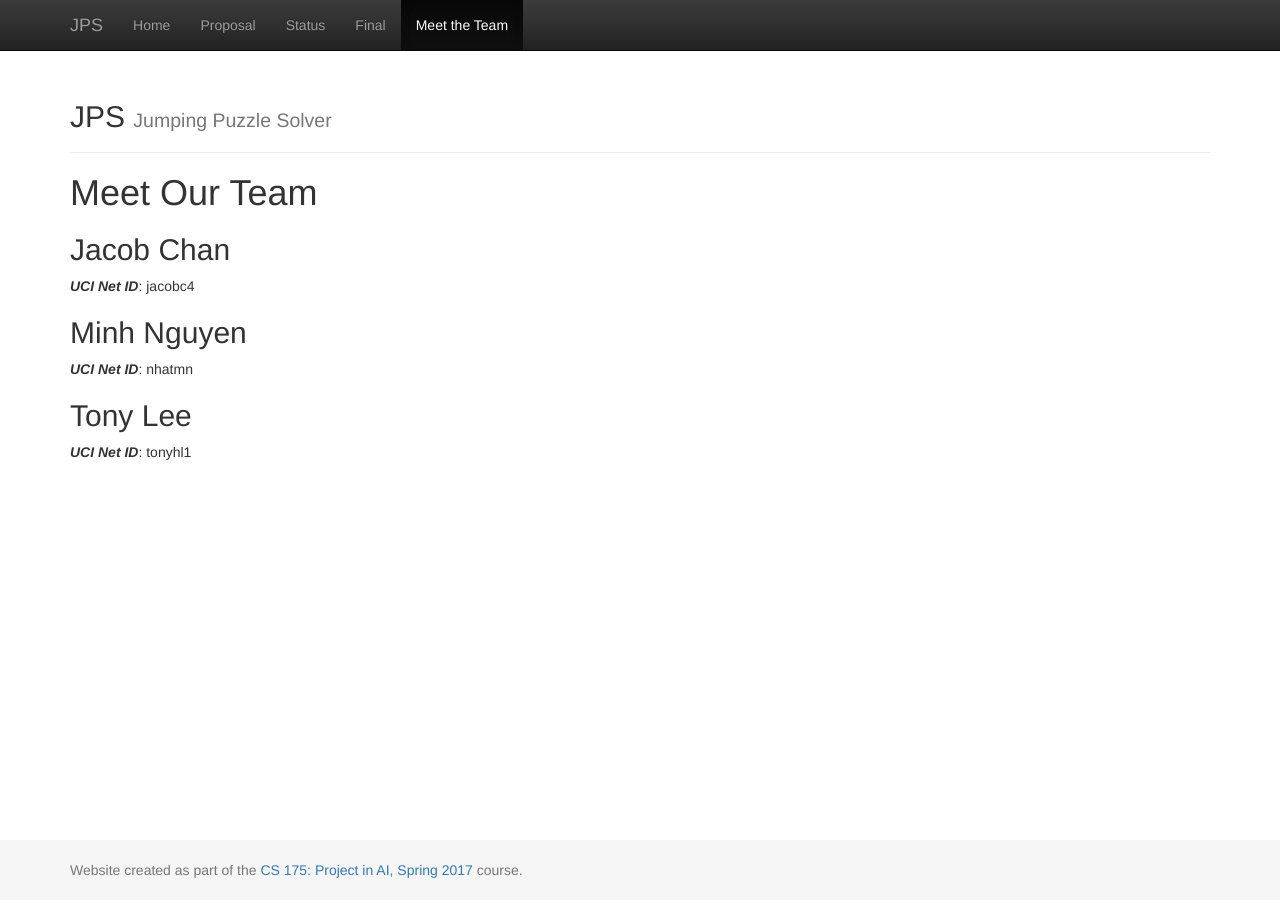
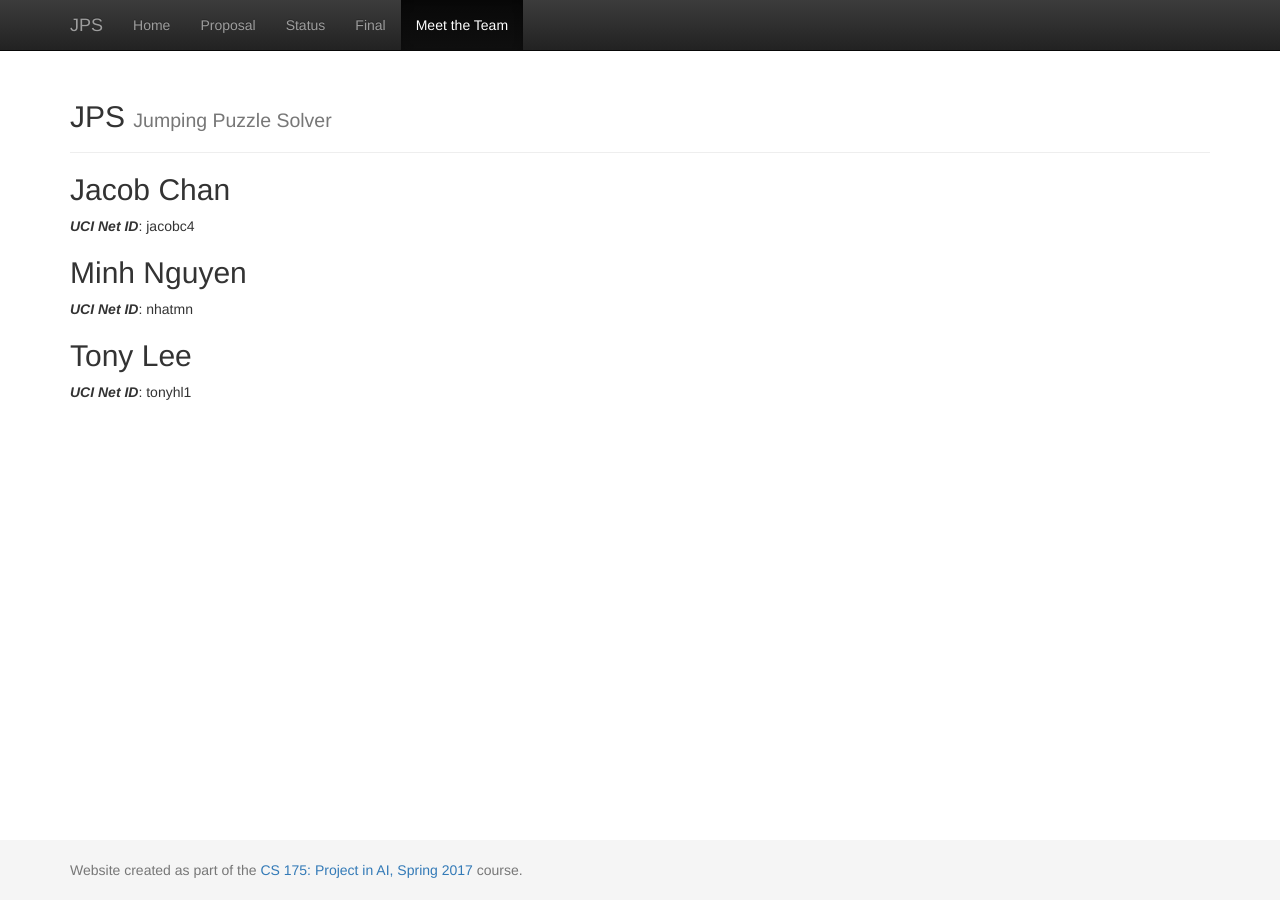
Before and after one commit to minhdna/JPS, a Jekyll site: the page built from docs/team.md, in a window 1280 px wide. Built offline with Jekyll 4.4.1, drawn with Linux system fonts in a browser that asks for light colours.

Commit message:
Update team.md

```diff
--- a/docs/team.md
+++ b/docs/team.md
@@ -1,10 +1,7 @@
 ---
 layout: default
-title:  Meet Our Team
+title:  Meet the Team
 ---
-
-# {{ page.title }}
-
 
 ## Jacob Chan
 ***UCI Net ID***: jacobc4
```
